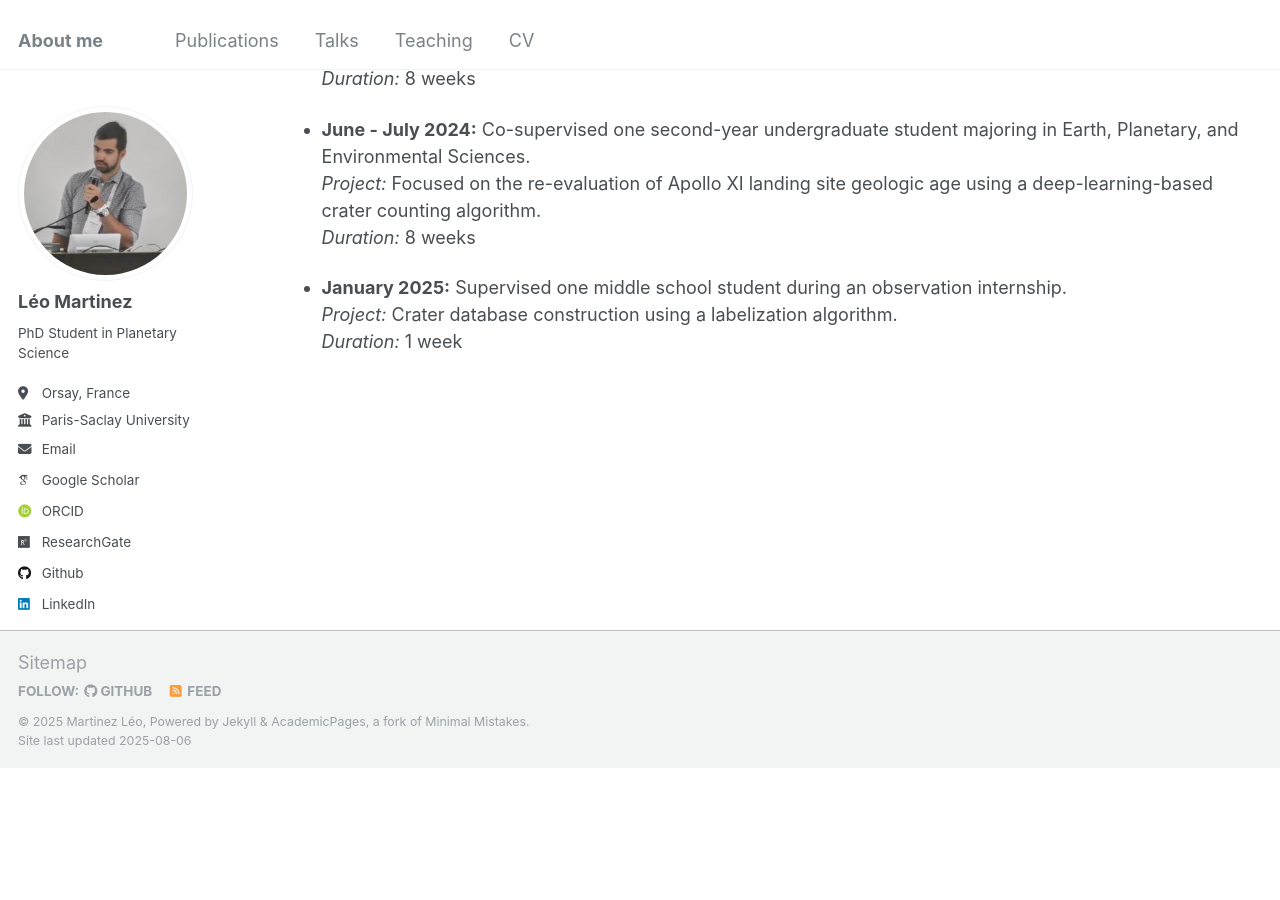
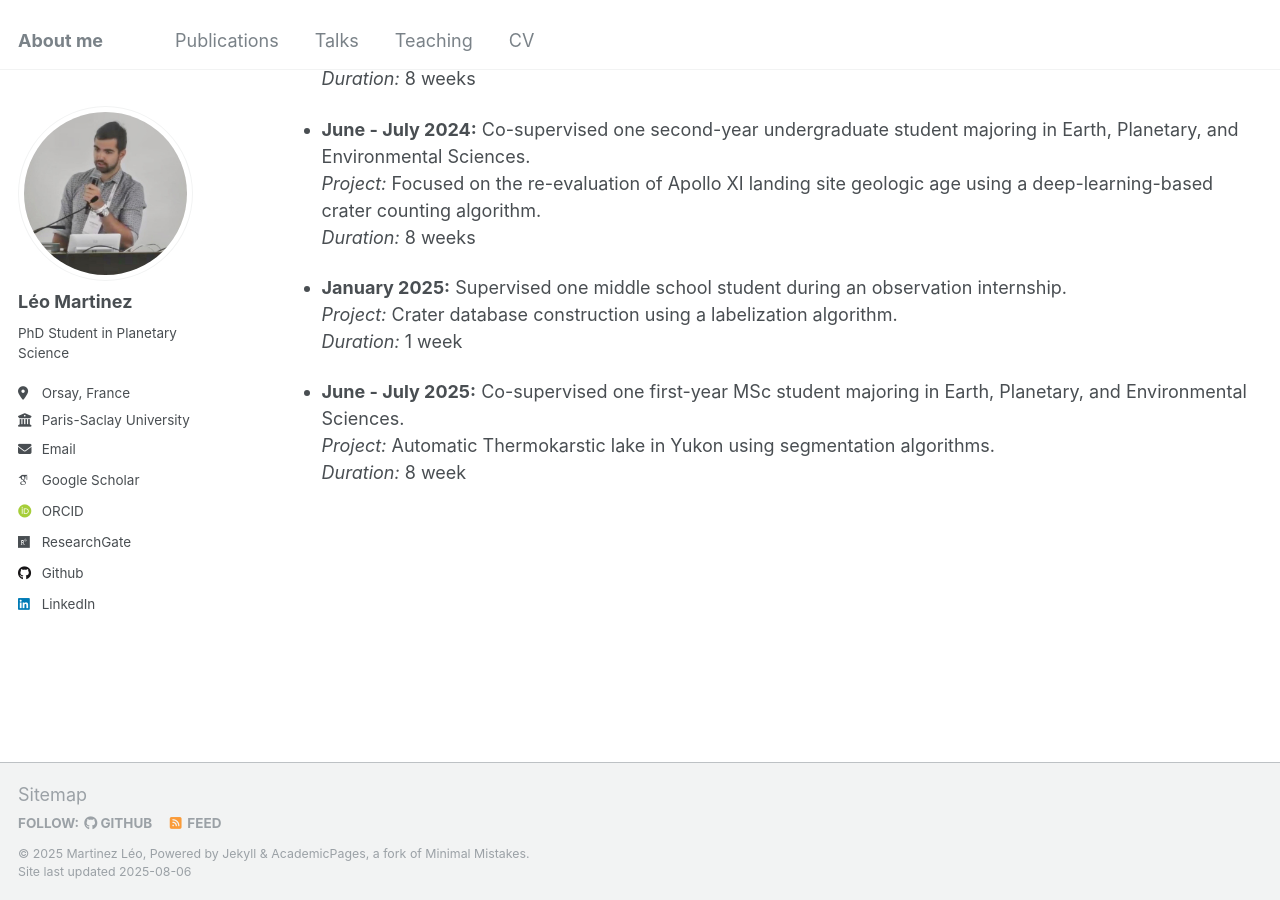
Before and after one commit to leomrtinez/leomrtinez.github.io, a Jekyll site: the page built from _pages/teaching.md, in a window 1280 px wide and 900 px high, scrolled down 888 px. Built offline with Jekyll 4.4.1, drawn with Linux system fonts in a browser that asks for light colours; some web fonts are replaced; before the commit the page ends 1656 px from its top, so only the background shows below that; some of the changed text lies outside the part shown.

Commit message:
Update teaching.md

```diff
--- a/_pages/teaching.md
+++ b/_pages/teaching.md
@@ -36,3 +36,7 @@ During my PhD program, I have been actively involved in teaching and mentoring.
 - **January 2025:** Supervised one middle school student during an observation internship.
   *Project:* Crater database construction using a labelization algorithm.
   *Duration:* 1 week
+
+- **June - July 2025:** Co-supervised one first-year MSc student majoring in Earth, Planetary, and Environmental Sciences.
+  *Project:* Automatic Thermokarstic lake in Yukon using segmentation algorithms.
+  *Duration:* 8 week
```
Also changed, not shown: other parts of _pages/teaching.md (+1 -1 lines).
